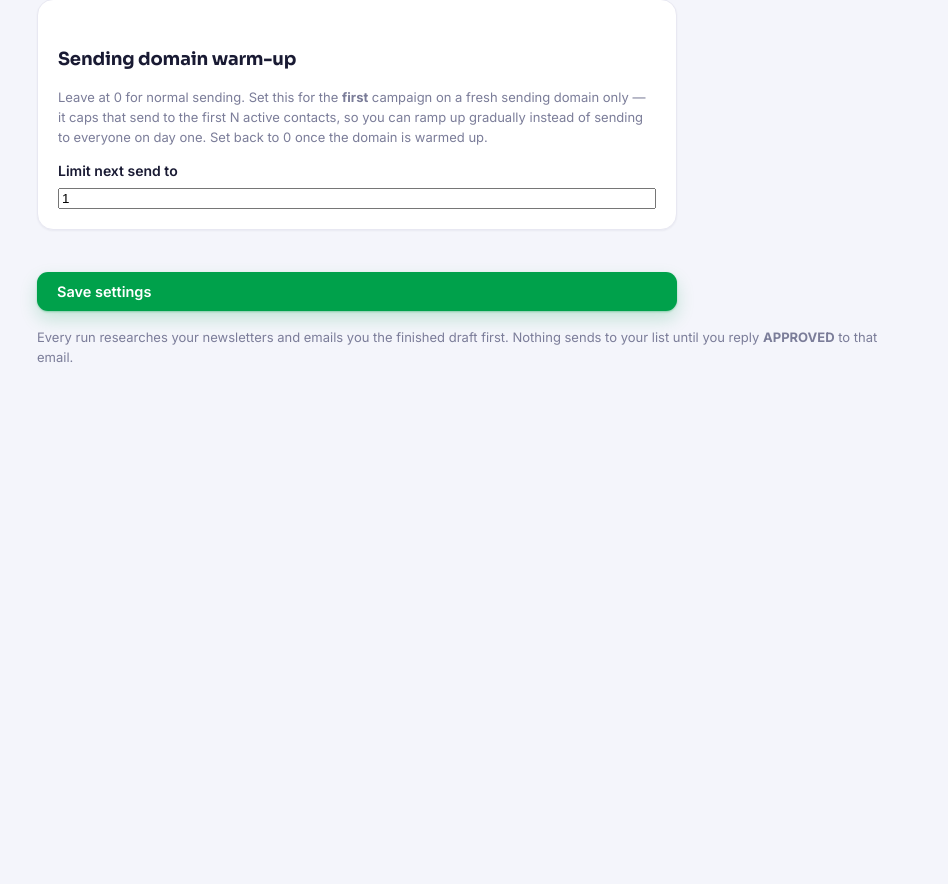
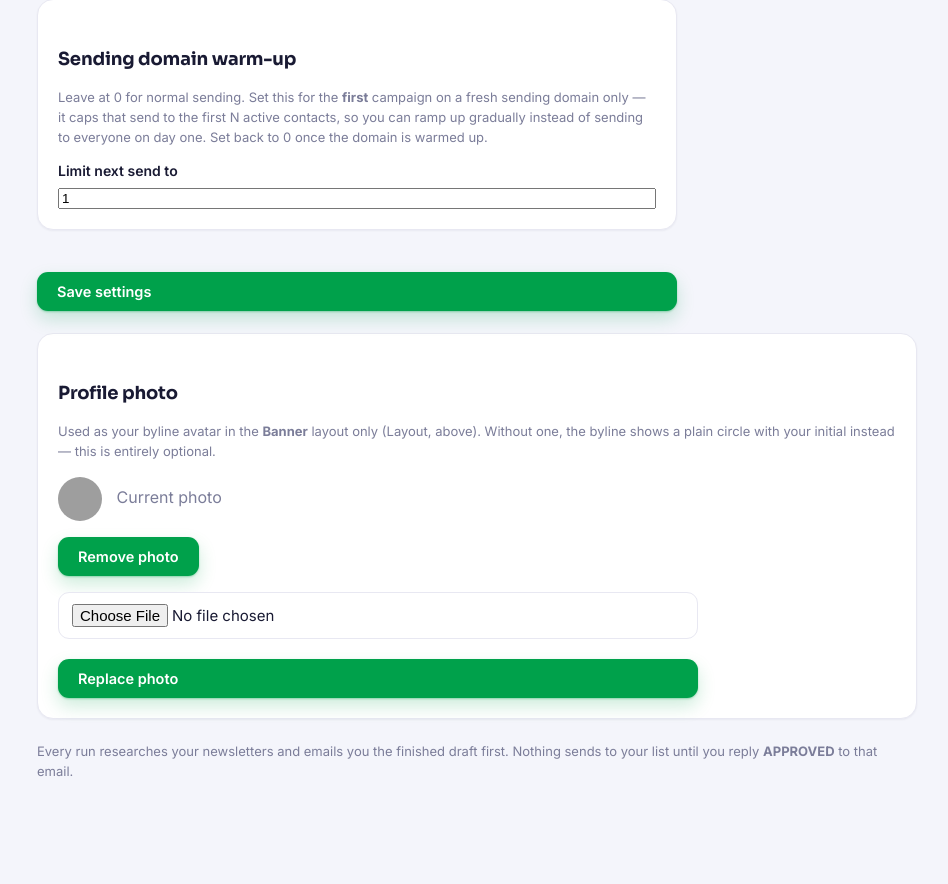
Before and after one commit to thewriterscollective2026-beep/Alembic, a FastAPI app: page /settings in a window 1280 px wide. Shown: the part 1627-2511 px from the top of the page, without its empty margins (288-1236 px from the left). Before the commit the page ends 1989 px from the top, so only its background shows below. Run offline with FastAPI, Linux system fonts and the light colour scheme; the visitor is signed in with stand-in values (Sample User, id 1); tables that the repository leaves empty hold one stand-in row (values such as "Sample post"); grey boxes are pictures that could not be loaded.

Commit message:
Support an uploaded profile photo for the banner layout's byline
Adds User.avatar_image/avatar_mime (base64 in the DB, not a local file - this
app runs on hosts with no persistent disk) with an upload/remove UI in
Settings and a public GET /avatar/{user_id} route (no login - a recipient's
mail client fetches it directly, same pattern as /unsubscribe/{token}).
email_template's banner-layout avatar renders the photo when present and
falls back to the existing CSS initial circle otherwise - an explicit,
optional exception to the module's no-photos rule for the user's own
headshot, not decorative imagery.

Co-Authored-By: Claude Sonnet 5 <noreply@anthropic.com>
Claude-Session: https://claude.ai/code/session_015319TKVi6wxb3XdLfPf7xC

```diff
--- a/app/database.py
+++ b/app/database.py
@@ -49,6 +49,10 @@ def _migrate():
                 conn.execute(text("ALTER TABLE users ADD COLUMN warmup_limit INTEGER DEFAULT 0"))
             if "newsletter_layout" not in ucols:
                 conn.execute(text("ALTER TABLE users ADD COLUMN newsletter_layout VARCHAR(20) DEFAULT 'editorial'"))
+            if "avatar_image" not in ucols:
+                conn.execute(text("ALTER TABLE users ADD COLUMN avatar_image TEXT DEFAULT ''"))
+            if "avatar_mime" not in ucols:
+                conn.execute(text("ALTER TABLE users ADD COLUMN avatar_mime VARCHAR(64) DEFAULT ''"))
         if "drafts" in tables:
             dcols = [c["name"] for c in insp.get_columns("drafts")]
             if "stage" not in dcols:  # old schema -> recreate (no live drafts yet)
--- a/app/main.py
+++ b/app/main.py
@@ -3,12 +3,13 @@ email-driven review flow (runs email the user; approvals happen by reply)."""
 from pathlib import Path
 
 from fastapi import FastAPI, Request, Depends, Form, HTTPException, UploadFile, File
-from fastapi.responses import RedirectResponse, HTMLResponse, PlainTextResponse
+from fastapi.responses import RedirectResponse, HTMLResponse, PlainTextResponse, Response
 from fastapi.staticfiles import StaticFiles
 from fastapi.templating import Jinja2Templates
 from starlette.middleware.sessions import SessionMiddleware
 from sqlalchemy.orm import Session
 
+import base64
 import json
 from . import (config, auth, gmail_service, ai_service, scheduler, excel_recipients, provider,
               imap_service, crypto, email_template, resend_webhooks, unsubscribe)
@@ -268,6 +269,56 @@ async def upload_recipients(request: Request, file: UploadFile = File(...), db:
     return RedirectResponse("/settings", status_code=303)
 
 
+AVATAR_MAX_BYTES = 2 * 1024 * 1024  # 2MB - plenty for a small headshot, keeps DB rows small
+AVATAR_ALLOWED_MIMES = {"image/jpeg", "image/png", "image/webp"}
+
+
+@app.post("/settings/avatar")
+async def upload_avatar(request: Request, file: UploadFile = File(...), db: Session = Depends(get_session)):
+    """Author photo for the 'banner' layout's byline (email_template._initial_avatar).
+    Stored as base64 in the DB, not on disk - this app runs on hosts with no
+    persistent disk. Served back publicly at GET /avatar/{user.id} below, since a
+    recipient's mail client fetches it directly with no session."""
+    user = require_user(request, db)
+    data = await file.read()
+    mime = file.content_type or ""
+    if mime not in AVATAR_ALLOWED_MIMES:
+        request.session["flash"] = "Photo must be a JPEG, PNG, or WebP image."
+        return RedirectResponse("/settings", status_code=303)
+    if len(data) > AVATAR_MAX_BYTES:
+        request.session["flash"] = "Photo is too large — please use one under 2MB."
+        return RedirectResponse("/settings", status_code=303)
+    user.avatar_image = base64.b64encode(data).decode("ascii")
+    user.avatar_mime = mime
+    db.commit()
+    request.session["flash"] = "Profile photo updated."
+    return RedirectResponse("/settings", status_code=303)
+
+
+@app.post("/settings/avatar/remove")
+def remove_avatar(request: Request, db: Session = Depends(get_session)):
+    user = require_user(request, db)
+    user.avatar_image = ""
+    user.avatar_mime = ""
+    db.commit()
+    request.session["flash"] = "Profile photo removed — back to the initial-circle avatar."
+    return RedirectResponse("/settings", status_code=303)
+
+
+@app.get("/avatar/{user_id}")
+def avatar_image(user_id: int, db: Session = Depends(get_session)):
+    """Public (no login) - referenced by <img> in sent newsletters, so a
+    recipient's mail client (not a browser session) fetches this directly."""
+    user = db.get(User, user_id)
+    if not user or not user.avatar_image:
+        raise HTTPException(404, "No avatar")
+    return Response(
+        content=base64.b64decode(user.avatar_image),
+        media_type=user.avatar_mime or "image/jpeg",
+        headers={"Cache-Control": "public, max-age=86400"},
+    )
+
+
 @app.post("/settings")
 def save_settings(
     request: Request,
@@ -345,6 +396,7 @@ def review(draft_id: int, request: Request, db: Session = Depends(get_session)):
             from_email=user.email, theme=draft.theme, subject=draft.subject,
             issue_number=f"Issue #{draft.id}",
             layout=user.newsletter_layout, author_name=user.brand_name or user.name,
+            avatar_url=f"{config.APP_BASE_URL}/avatar/{user.id}" if user.avatar_image else "",
         )
     return templates.TemplateResponse("review.html", {
         "request": request, "user": user, "draft": draft, "rendered_html": rendered_html,
--- a/app/pipeline.py
+++ b/app/pipeline.py
@@ -20,7 +20,7 @@ from datetime import datetime, timedelta
 
 from .database import SessionLocal
 from .models import User, Sender, Draft, Contact, Campaign, CampaignRecipient
-from . import gmail_service, ai_service, provider, email_template, resend_service
+from . import config, gmail_service, ai_service, provider, email_template, resend_service
 
 # Frequency -> how many days back to scrape each run
 FREQUENCY_LOOKBACK_DAYS = {
@@ -108,6 +108,7 @@ def _wrap(user, sections: dict, theme: str = "general", subject: str = "", draft
         issue_number=f"Issue #{draft_id}" if draft_id else "",
         layout=user.newsletter_layout,
         author_name=user.brand_name or user.name,
+        avatar_url=f"{config.APP_BASE_URL}/avatar/{user.id}" if user.avatar_image else "",
     )
 
 
--- a/templates/settings.html
+++ b/templates/settings.html
@@ -101,6 +101,26 @@
   <button class="btn" type="submit">Save settings</button>
 </form>
 
+<section class="group">
+  <h2>Profile photo</h2>
+  <p class="hint">Used as your byline avatar in the <strong>Banner</strong> layout only (Layout, above).
+  Without one, the byline shows a plain circle with your initial instead — this is entirely optional.</p>
+  {% if user.avatar_image %}
+    <p class="muted">
+      <img src="/avatar/{{ user.id }}" alt="Current photo" width="44" height="44"
+           style="width:44px;height:44px;border-radius:50%;object-fit:cover;vertical-align:middle;margin-right:10px">
+      Current photo
+    </p>
+    <form method="post" action="/settings/avatar/remove" class="form" style="display:inline">
+      <button class="btn" type="submit">Remove photo</button>
+    </form>
+  {% endif %}
+  <form method="post" action="/settings/avatar" enctype="multipart/form-data" class="form">
+    <input type="file" name="file" accept="image/jpeg,image/png,image/webp" required>
+    <button class="btn" type="submit">{{ "Replace photo" if user.avatar_image else "Upload photo" }}</button>
+  </form>
+</section>
+
 <p class="note">Every run researches your newsletters and emails you the finished draft first.
 Nothing sends to your list until you reply <strong>APPROVED</strong> to that email.</p>
 {% endblock %}
```
Also changed, not shown: CLAUDE.md (+10 -3 lines), app/email_template.py (+19 -9 lines), app/models.py (+8 -0 lines).
